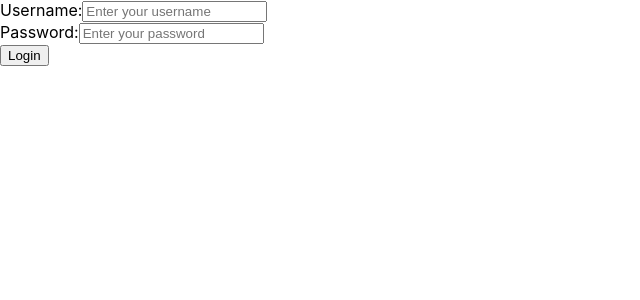
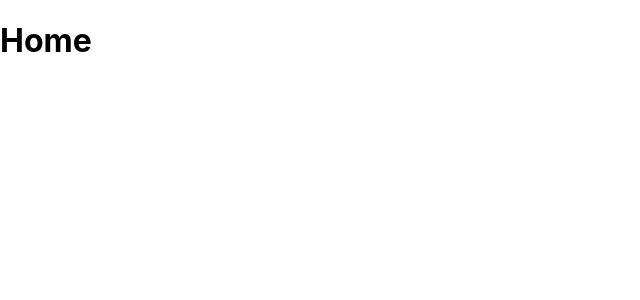
Before and after one commit to wongsamuel02/Grammateus, a React (Create React App) app in the folder frontend/: page /Home in a window 1280 px wide. Shown: the top 300 px of the page, without its empty margins (0-640 px from the left). Built offline with nearby package versions, Linux system fonts and the light colour scheme.

Commit message:
added routing

```diff
--- a/frontend/src/App.js
+++ b/frontend/src/App.js
@@ -1,9 +1,15 @@
+import { BrowserRouter, Routes, Route } from "react-router-dom";
 import LoginForm from "./pages/LoginPage";
-import { BrowserRouter, Route, Link } from 'react-router-dom';
+import HomePage from "./pages/Home";
 
 function App() {
   return (
-    <LoginForm />
+    <BrowserRouter>
+    <Routes>
+      <Route path="/" element={<LoginForm />} />
+      <Route path="/Home" element={<HomePage />} />
+    </Routes>
+    </BrowserRouter>
   );
 }
 
--- a/frontend/src/pages/Home.jsx
+++ b/frontend/src/pages/Home.jsx
@@ -1,6 +1,4 @@
-import React, { useState } from "react";
-
-export default function Home() {
+export default function HomePage() {
 
     return(
         <h1>Home</h1>
```
